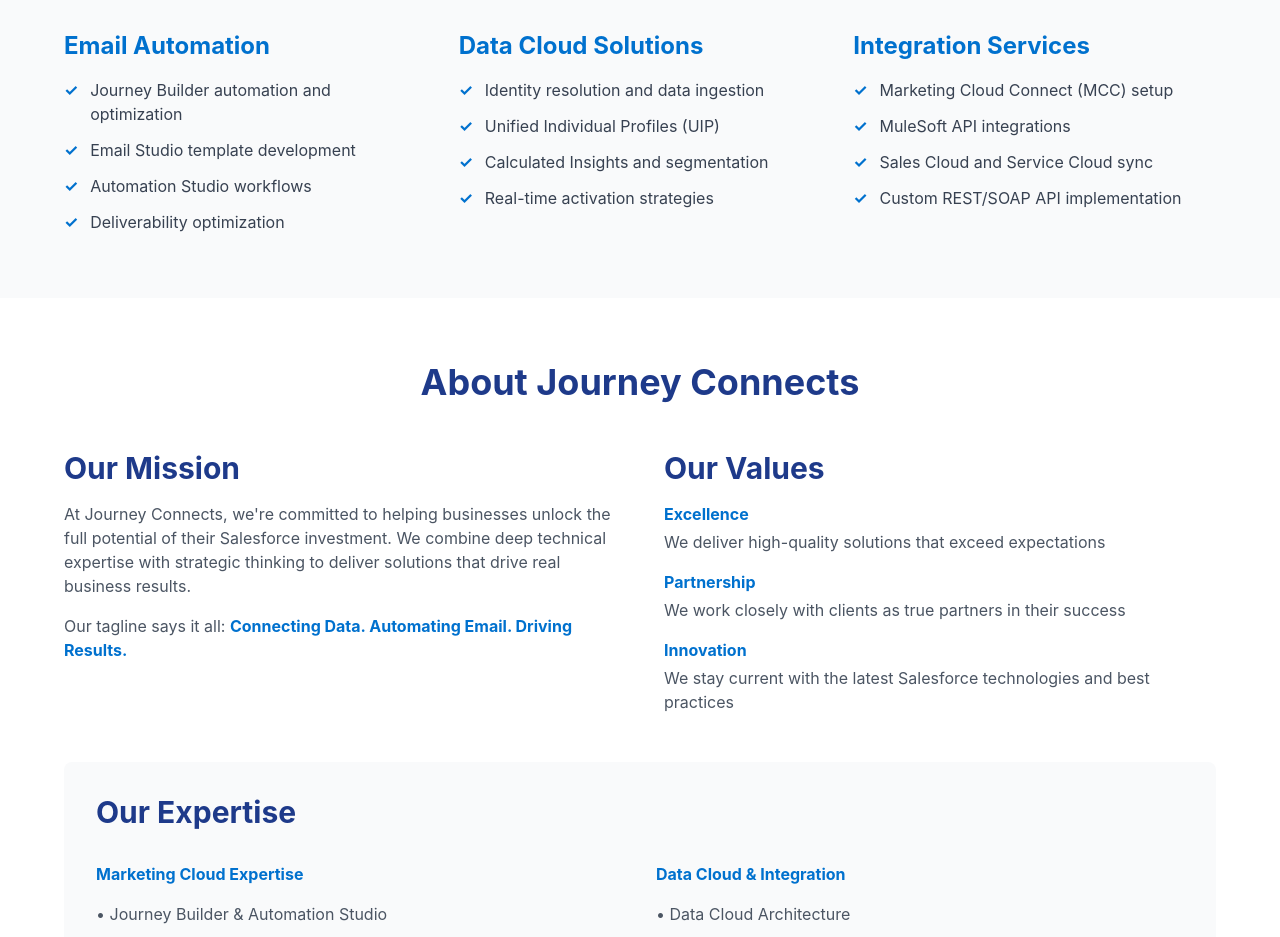
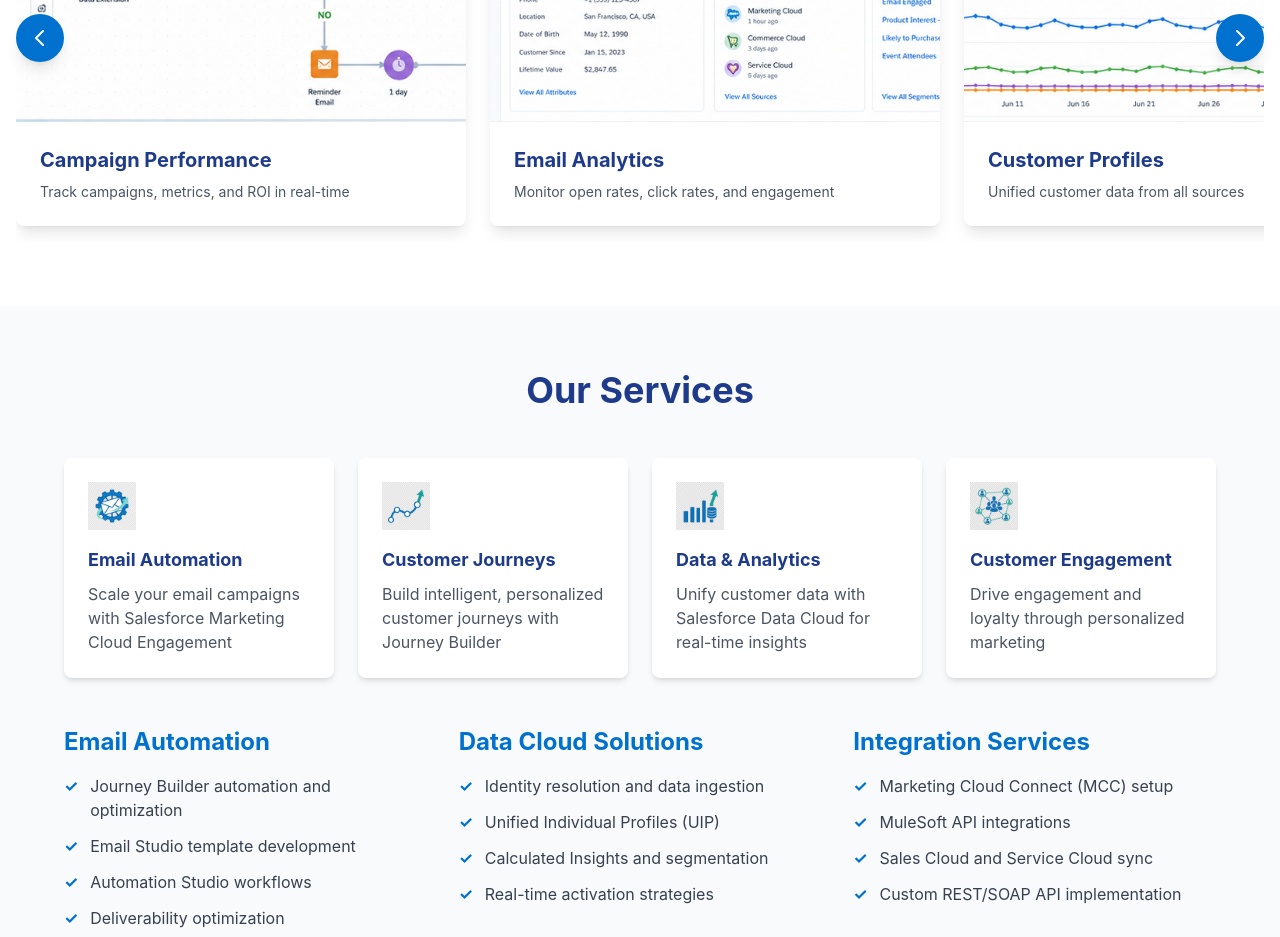
Before and after one commit to Journeyconnects/journey-connects, a React (Vite) app: page / in a window 1280 px wide. Shown: the part 920-1857 px from the top of the page. Built offline with nearby package versions, Linux system fonts and the light colour scheme.

Commit message:
Add dashboard carousel - complete Home.jsx update

```diff
--- a/src/pages/Home.jsx
+++ b/src/pages/Home.jsx
@@ -1,3 +1,5 @@
+import DashboardCarousel from '../Components/DashboardCarousel'
+
 export default function Home() {
   return (
     <div>
@@ -34,6 +36,9 @@
           </div>
         </div>
       </section>
+
+      {/* ===== DASHBOARD CAROUSEL ===== */}
+      <DashboardCarousel />
 
       {/* ===== SERVICES SECTION ===== */}
       <section id="services" className="py-16 px-4 bg-gray-50">
@@ -175,7 +180,7 @@
             <h3 className="text-3xl font-bold text-navy mb-8">Our Expertise</h3>
             <div className="grid grid-cols-1 md:grid-cols-2 gap-8">
               <div>
-                <h4 className="font-bold text-walmart mb-4">Marketing Cloud Expertise</h4>
+                <h4 className="font-bold text-walmart mb-4">Marketing Cloud & Email</h4>
                 <ul className="space-y-2 text-gray-600">
                   <li>• Journey Builder & Automation Studio</li>
                   <li>• Email Studio & Template Development</li>
```
